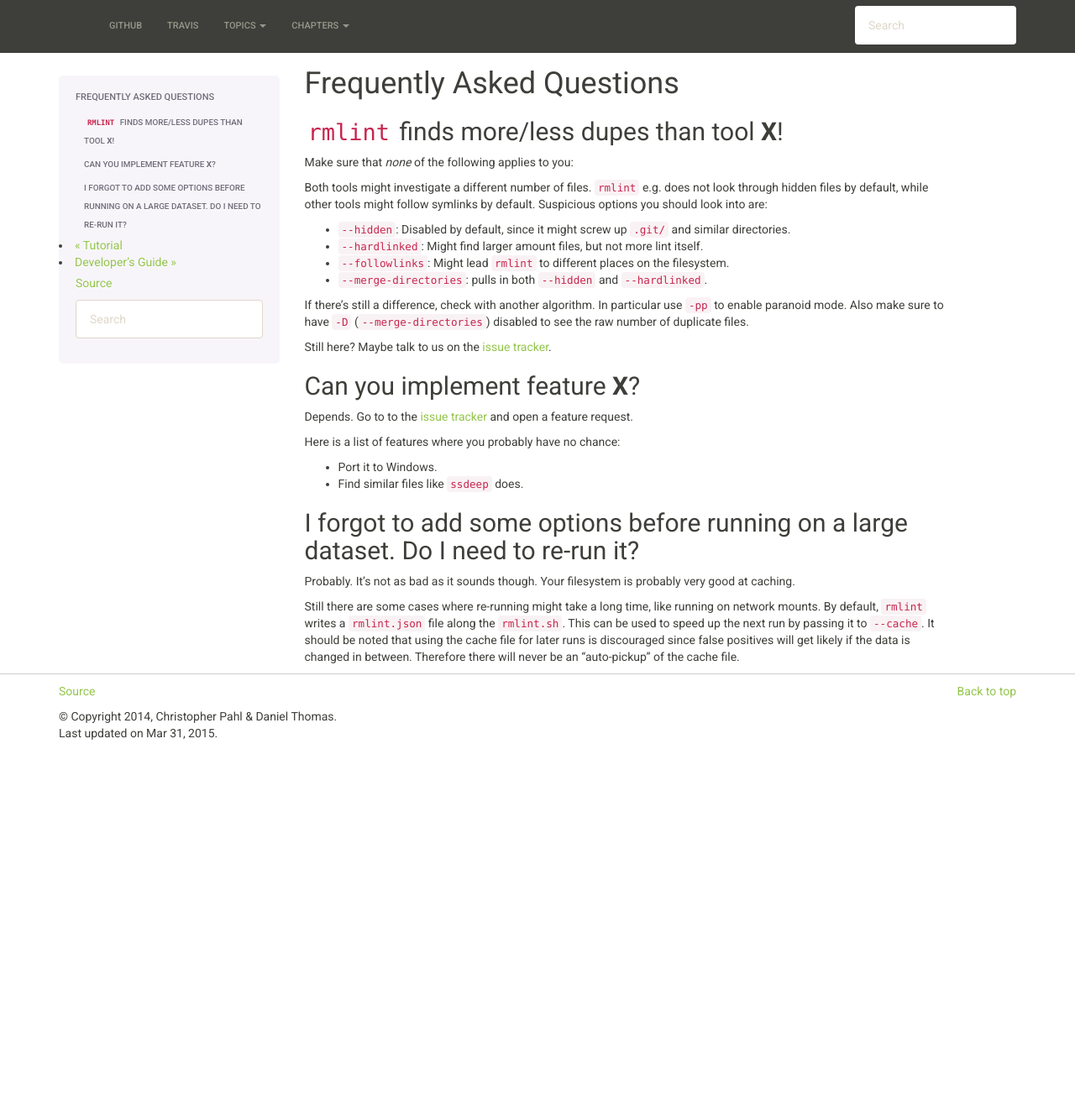
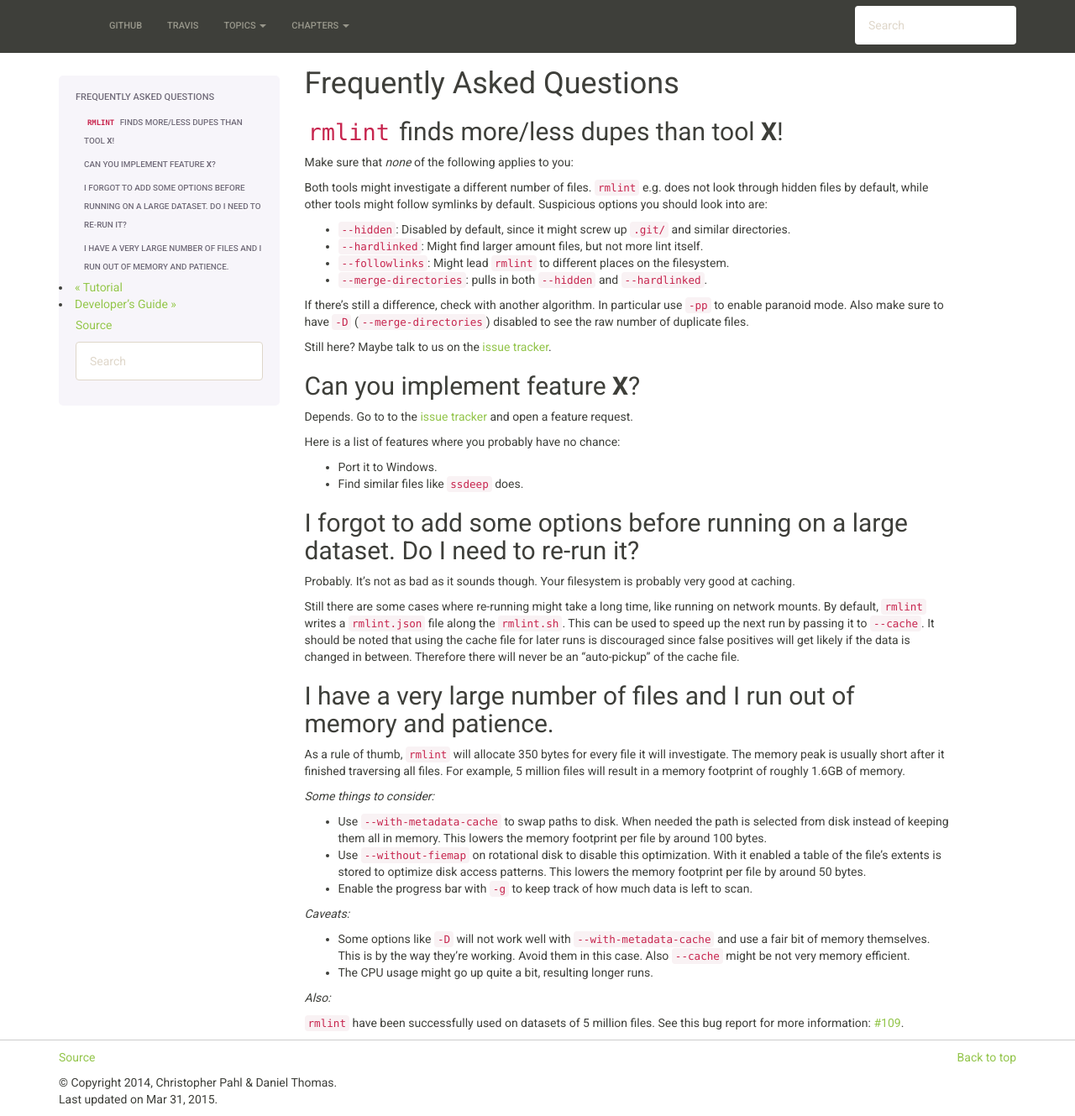
Before and after one commit to sahib/rmlint, a Sphinx documentation site: the page built from docs/faq.rst, in a window 1280 px wide and 1329 px high. Shown: the whole window at 84% size. Built offline with Sphinx 7.4.7, drawn with Linux system fonts in a browser that asks for light colours.

Commit message:
docs: added faq entry for large datasets

```diff
--- a/docs/faq.rst
+++ b/docs/faq.rst
@@ -45,3 +45,36 @@ the ``rmlint.sh``. This can be used to speed up the next run by passing it to
 ``--cache``. It should be noted that using the cache file for later runs is
 discouraged since false positives will get likely if the data is changed in
 between. Therefore there will never be an "auto-pickup" of the cache file.
+
+I have a very large number of files and I run out of memory and patience.
+-------------------------------------------------------------------------
+
+As a rule of thumb, ``rmlint`` will allocate 350 bytes for every file it will
+investigate. The memory peak is usually short after it finished traversing all
+files. For example, 5 million files will result in a memory footprint of roughly
+1.6GB of memory.
+
+*Some things to consider:*
+
+- Use ``--with-metadata-cache`` to swap paths to disk. When needed the path is
+  selected from disk instead of keeping them all in memory. This lowers the
+  memory footprint per file by around 100 bytes.
+- Use ``--without-fiemap`` on rotational disk to disable this optimization. With
+  it enabled a table of the file's extents is stored to optimize disk access
+  patterns. This lowers the memory footprint per file by around 50 bytes.
+- Enable the progress bar with ``-g`` to keep track of how much data is left to
+  scan.
+
+*Caveats:*
+
+- Some options like ``-D`` will not work well with ``--with-metadata-cache`` and
+  use a fair bit of memory themselves. This is by the way they're working. Avoid
+  them in this case. Also ``--cache`` might be not very memory efficient.
+- The CPU usage might go up quite a bit, resulting longer runs.
+
+*Also:*
+
+``rmlint`` have been successfully used on datasets of 5 million files. See this
+bug report for more information: `#109`_.
+
+.. _`#109`: https://github.com/sahib/rmlint/issues/109
```
